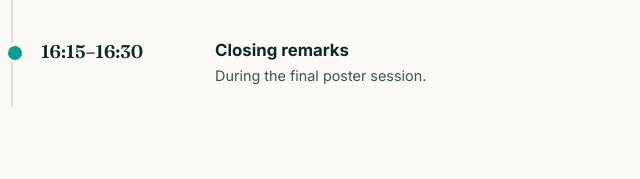
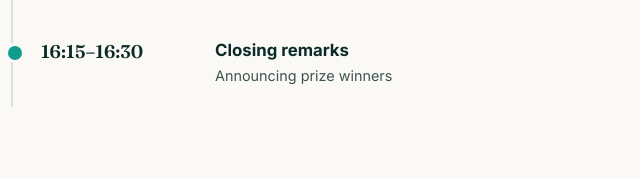
Before and after one commit to neurips-education-track/2026, a plain HTML site: page index.html in a window 1280 px wide. Shown: the part 5618-5797 px from the top of the page, 99-739 px from the left. Drawn offline with Linux system fonts and the light colour scheme.

Commit message:
Update closing remarks description

```diff
--- a/index.html
+++ b/index.html
@@ -419,7 +419,7 @@
         </li>
         <li class="tl-item tl-end">
           <span class="tl-time">16:15–16:30</span>
-          <span class="tl-body"><strong>Closing remarks</strong><em>During the final poster session.</em></span>
+          <span class="tl-body"><strong>Closing remarks</strong><em>Announcing prize winners</em></span>
         </li>
       </ol>
     </section>
```
